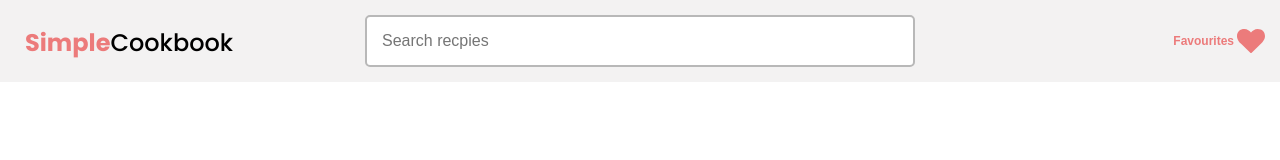
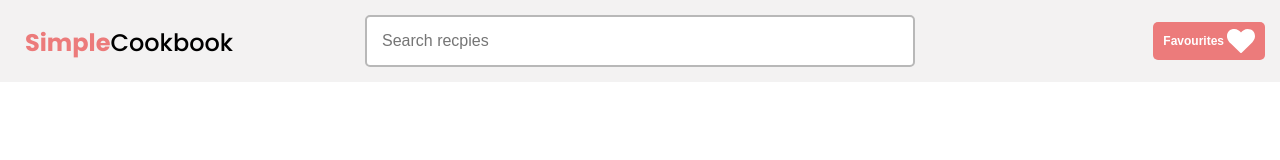
Before and after one commit to lukasikgrzegorz/cookbook, a React (Create React App) app: page / in a window 1280 px wide. Shown: the top 160 px of the page. Built offline with nearby package versions, Linux system fonts and the light colour scheme; no server answers.

Commit message:
visual fix

```diff
--- a/src/App.css
+++ b/src/App.css
@@ -3,13 +3,12 @@ main {
   display: flex;
   flex-direction: column;
   align-items: center;
-  justify-content: space-around;
+  justify-content: center;
 }
 
 @media screen and (min-width: 768px) {
   main {
     flex-direction: row;
-    justify-content: center;
     gap: 15px;
   }
 }
--- a/src/Components/FavouriteButton/FavouriteButton.module.css
+++ b/src/Components/FavouriteButton/FavouriteButton.module.css
@@ -2,7 +2,9 @@
   position: relative;
   margin-top: 10px;
   border:none;
-  background-color: transparent;
+  background-color: #EC7B7B;
+  color: #ffffff;
+  padding: 5px 10px;
   cursor: pointer;
   display: flex;
   align-items: center;
@@ -10,7 +12,8 @@
   font-weight: 600;
   gap: 3px;
   transition: transform 0.2s;
-  color: #EC7B7B;
+  border-radius: 5px;
+
 }
 
 @media screen and (min-width: 1280px) {
--- a/src/Components/Header/Header.module.css
+++ b/src/Components/Header/Header.module.css
@@ -6,6 +6,13 @@
   justify-content: center;
   align-items:center;
   background-color: #F3F2F2;
+  margin-bottom: 15px;
+}
+
+@media screen and (min-width: 1280px) {
+  .header{
+    margin-bottom: 0px;
+  }
 }
 
 .slogan{
--- a/src/index.css
+++ b/src/index.css
@@ -11,6 +11,7 @@ body {
   font-family: 'Poppins', sans-serif;
   -webkit-font-smoothing: antialiased;
   -moz-osx-font-smoothing: grayscale;
+  font-size: 14px;
 }
 
 #root{
```
Also changed, not shown: src/Components/FavouriteButton/Img/heart.svg.
